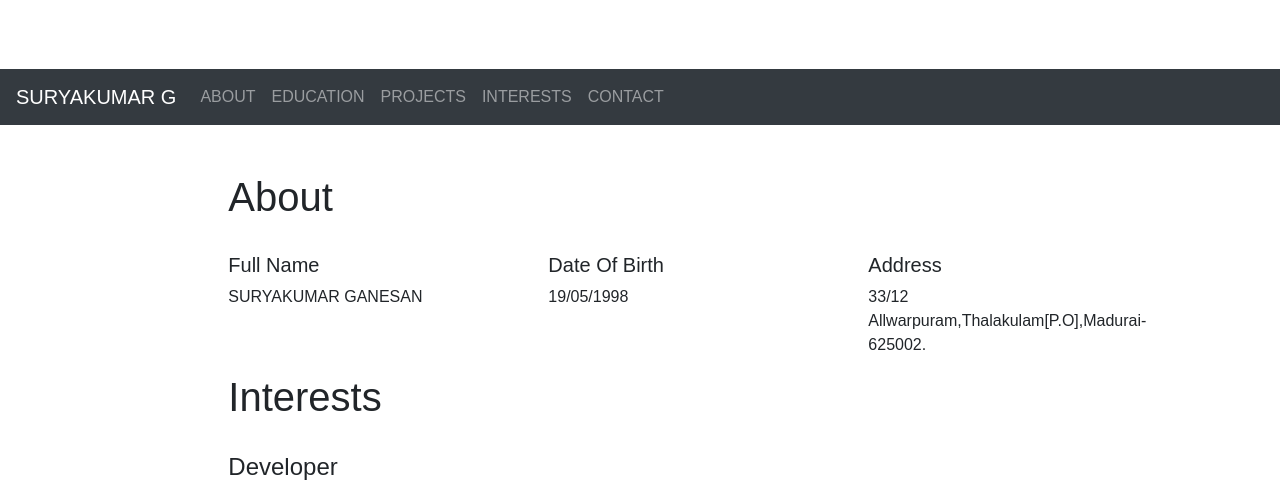
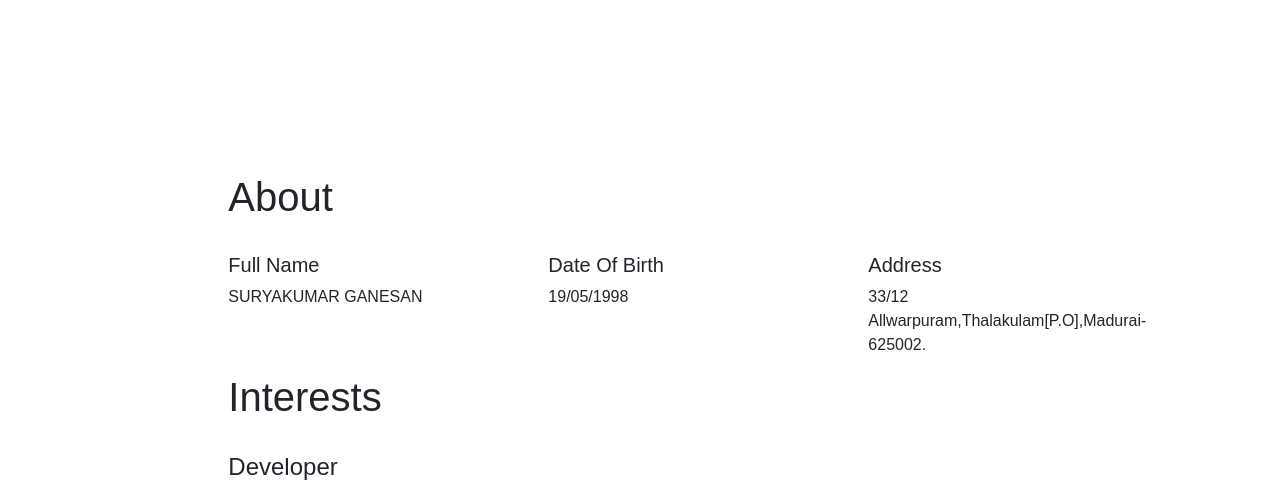
Before and after one commit to suryakumarG/suryakumar.github.io, a plain HTML site: page index.html in a window 1280 px wide. Shown: the part 368-861 px from the top of the page. Drawn offline with nearby package versions, Linux system fonts and the light colour scheme.

Commit message:
Update index.html

```diff
--- a/index.html
+++ b/index.html
@@ -53,7 +53,7 @@
   <br><br><br>
 </div>
 
-<nav class="navbar navbar-expand-sm bg-dark navbar-dark sticky-top">
+<nav class="navbar navbar-expand-sm bg-sucess navbar-dark sticky-top">
   <a class="navbar-brand" href="#">SURYAKUMAR G</a>
   <ul class="navbar-nav">
     <li class="nav-item">
```
